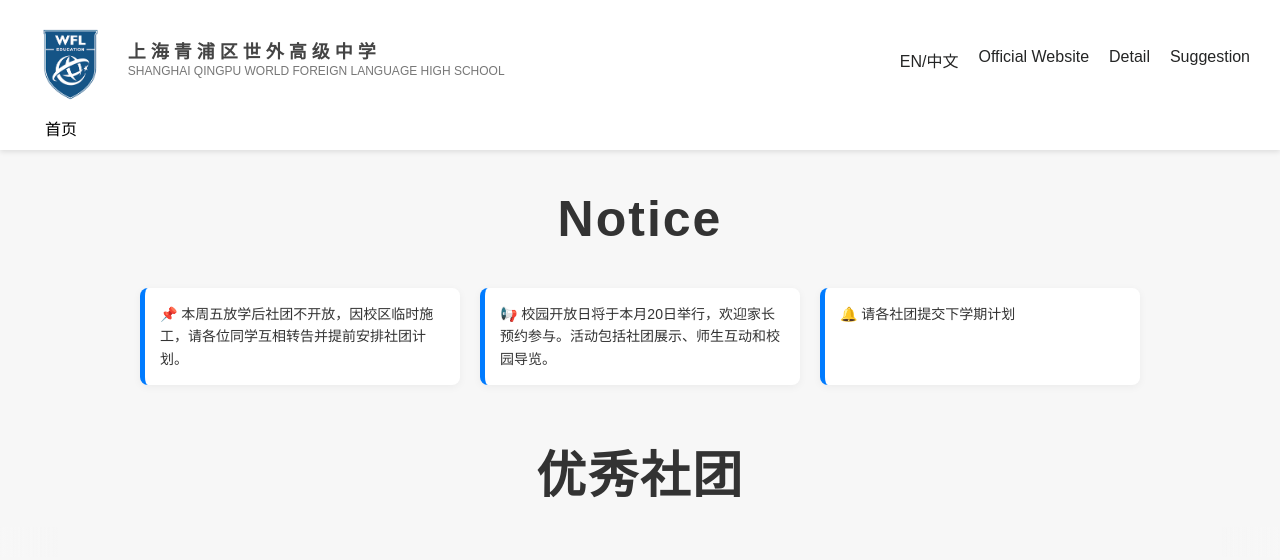
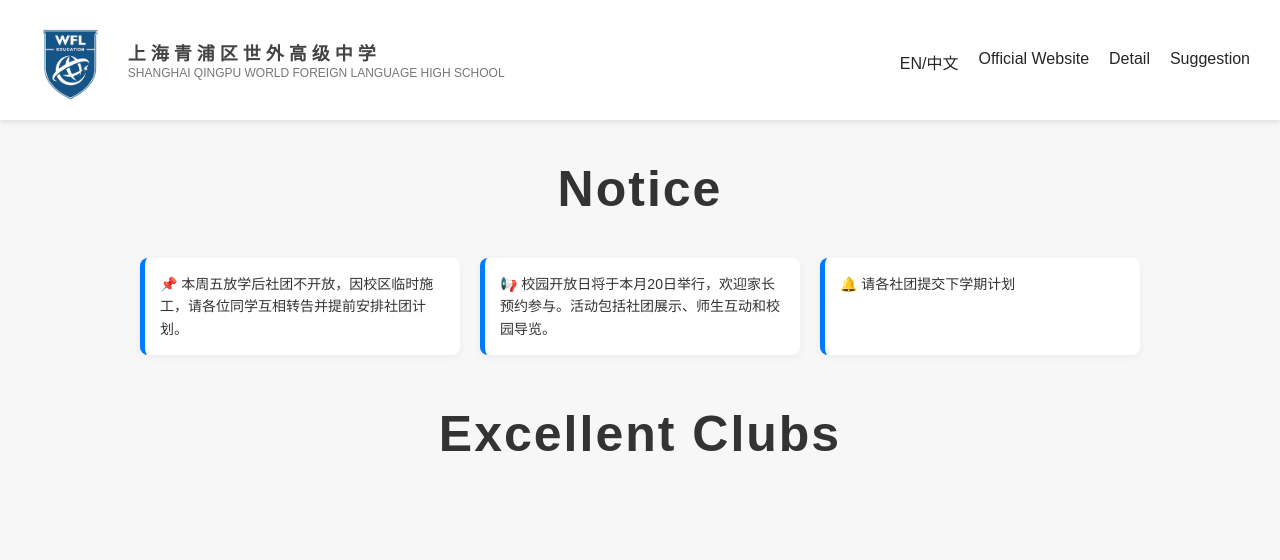
Before and after one commit to AKazuhaSan/QPWFLClubManager, a website built with Vite: page index.html in a window 1280 px wide. Built offline with nearby package versions, Linux system fonts and the light colour scheme; files whose address does not match are found by name.

Commit message:
为Vite优化路径

```diff
--- a/index.html
+++ b/index.html
@@ -1,7 +1,7 @@
 <!doctype html>
 <html lang="en">
   <head>
-    <link rel="stylesheet" href="stylesheet/main.css"/>
+    <script type="module" src="src/scripts/main.ts"></script>
     <meta charset="UTF-8" />
     <meta name="viewport" content="width=device-width, initial-scale=1.0" />
     <title>Vite + TS</title>
@@ -13,7 +13,9 @@
     <div class="navbar-top">
 
     <div class="navbar-left">
-      <img src="WFL-logo.png" alt="WFL Logo" class="navbar-logo">
+      <a href="https://qphs.shwfl.edu.cn/" target="_blank">
+        <img src="WFL-logo.png" alt="WFL Logo" class="navbar-logo">
+      </a>
       <div class="school-name-block">
         <div class="school-cn">上 海 青 浦 区 世 外 高 级 中 学</div>
         <div class="school-en">SHANGHAI QINGPU WORLD FOREIGN LANGUAGE HIGH SCHOOL</div>
@@ -27,10 +29,6 @@
     </nav>
 
     </div>
-
-    <nav class="breadcrumb">
-      <span>首页</span>
-    </nav>
   </header>
 
   <h1 data-i18n="notice">🪧公告栏</h1>
@@ -41,7 +39,7 @@
     <div class="notice">🔔 请各社团提交下学期计划</div>
   </div>
 
-  <h1>优秀社团</h1>
+  <h1 data-i18n="model">优秀社团</h1>
 
   <div id="ExClubs" class="tab-content active">
     <div class="scroll-wrapper">
--- a/public/locales/cn/translation.json
+++ b/public/locales/cn/translation.json
@@ -3,5 +3,6 @@
     "detail": "社团详细",
     "notice": "公告栏",
     "idea": "意见箱",
-    "anonymous": "匿名"
+    "anonymous": "匿名",
+    "model": "优秀社团"
 }
--- a/public/locales/en/translation.json
+++ b/public/locales/en/translation.json
@@ -3,5 +3,6 @@
     "detail": "Detail",
     "notice": "Notice",
     "idea": "Suggestion",
-    "anonymous": "Anonymous"
+    "anonymous": "Anonymous",
+    "model": "Excellent Clubs"
 }
--- a/src/scripts/main.ts
+++ b/src/scripts/main.ts
@@ -0,0 +1 @@
+import './stylesheets/main.css'
--- a/stylesheet/main.css
+++ b/src/scripts/stylesheets/main.css
@@ -21,7 +21,7 @@ body {
     margin: 0;
     padding: 10px 30px;
     flex-direction: column;
-    height: 130px;
+    height: 100px;
     box-shadow: 0 2px 5px rgba(0,0,0,0.1);
     position: sticky;
     top: 0;
```
Also changed, not shown: src/views/clubs.html (deleted, +0 -11 lines).
